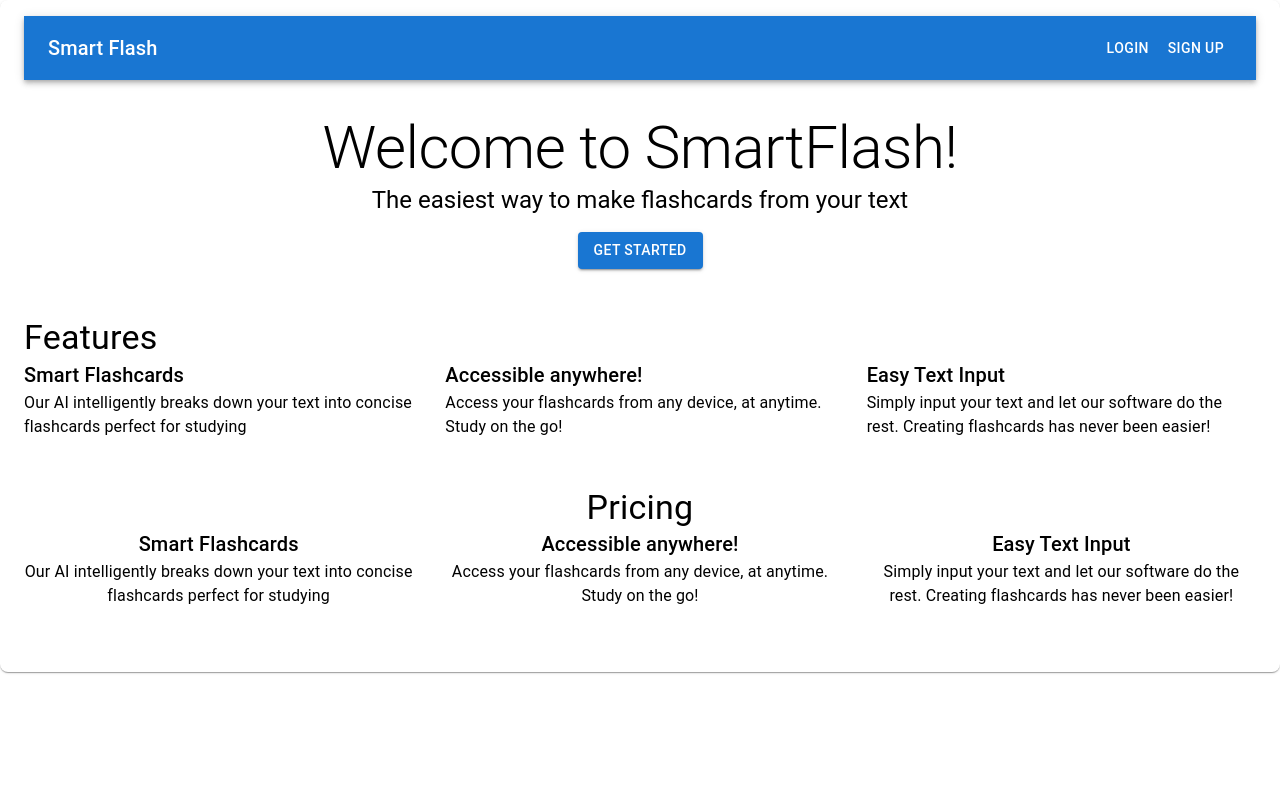
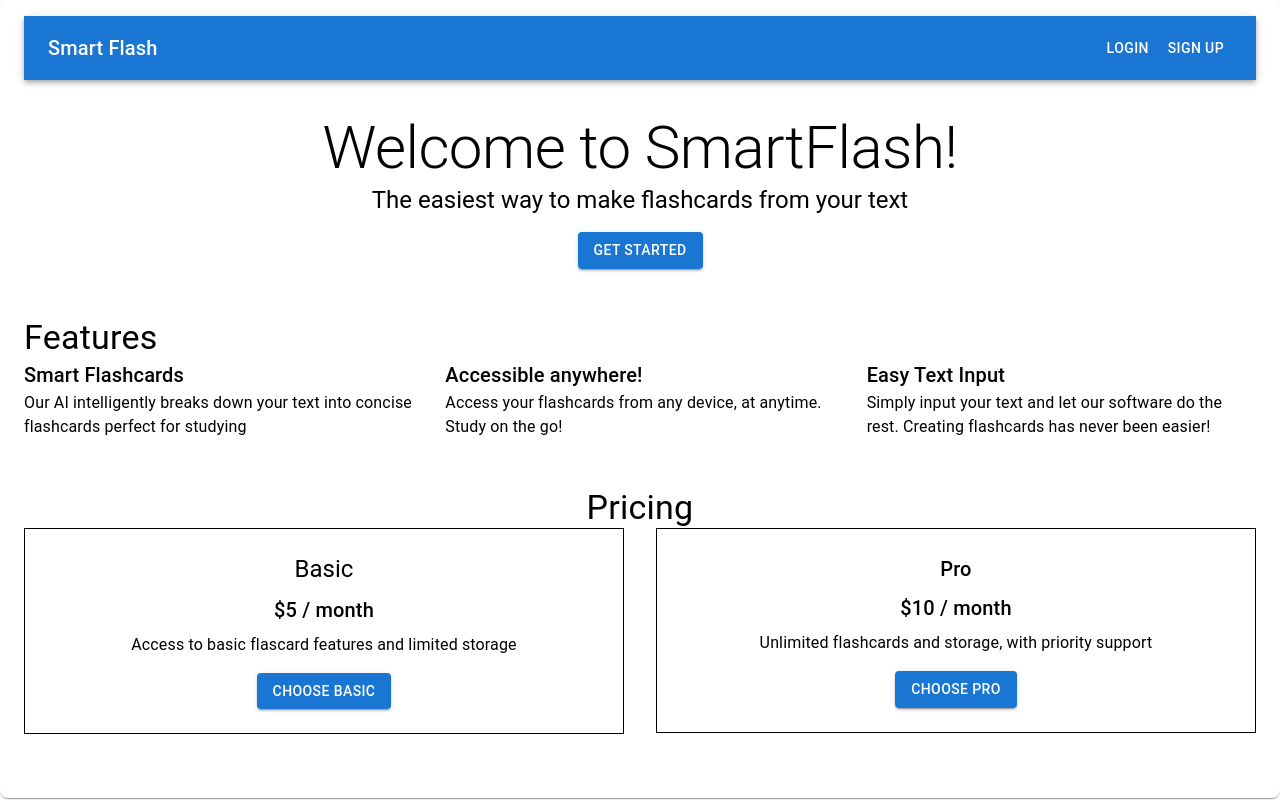
Before and after one commit to RicoVergara94/SmartFlash, a Next.js app: page / in a window 1280 px wide. Built offline with nearby package versions, Linux system fonts and the light colour scheme; no server answers.

Commit message:
created landing page

```diff
--- a/app/page.js
+++ b/app/page.js
@@ -89,26 +89,47 @@ export default function Home() {
         <Typography variant="h4">Pricing</Typography>
 
         <Grid container spacing={4}>
-          <Grid item xs={12} md={4}>
-            <Typography variant="h6">Smart Flashcards</Typography>
-            <Typography>
-              Our AI intelligently breaks down your text into concise flashcards
-              perfect for studying
-            </Typography>
+          <Grid item xs={12} md={6}>
+            <Box
+              sx={{
+                p: 3,
+                border: "1px solid",
+              }}
+            >
+              <Typography variant="h5" gutterBottom>
+                Basic
+              </Typography>
+              <Typography variant="h6" gutterBottom>
+                $5 / month
+              </Typography>
+              <Typography>
+                Access to basic flascard features and limited storage
+              </Typography>
+              <Button variant="contained" color="primary" sx={{ mt: 2 }}>
+                Choose Basic
+              </Button>
+            </Box>
           </Grid>
-          <Grid item xs={12} md={4}>
-            <Typography variant="h6">Accessible anywhere!</Typography>
-            <Typography>
-              Access your flashcards from any device, at anytime. Study on the
-              go!
-            </Typography>
-          </Grid>
-          <Grid item xs={12} md={4}>
-            <Typography variant="h6">Easy Text Input</Typography>
-            <Typography>
-              Simply input your text and let our software do the rest. Creating
-              flashcards has never been easier!
-            </Typography>
+          <Grid item xs={12} md={6}>
+            <Box
+              sx={{
+                p: 3,
+                border: "1px solid",
+              }}
+            >
+              <Typography variant="h6" gutterBottom>
+                Pro
+              </Typography>
+              <Typography variant="h6" gutterBottom>
+                $10 / month
+              </Typography>
+              <Typography>
+                Unlimited flashcards and storage, with priority support
+              </Typography>
+              <Button variant="contained" color="primary" sx={{ mt: 2 }}>
+                Choose Pro
+              </Button>
+            </Box>
           </Grid>
         </Grid>
       </Box>
```
